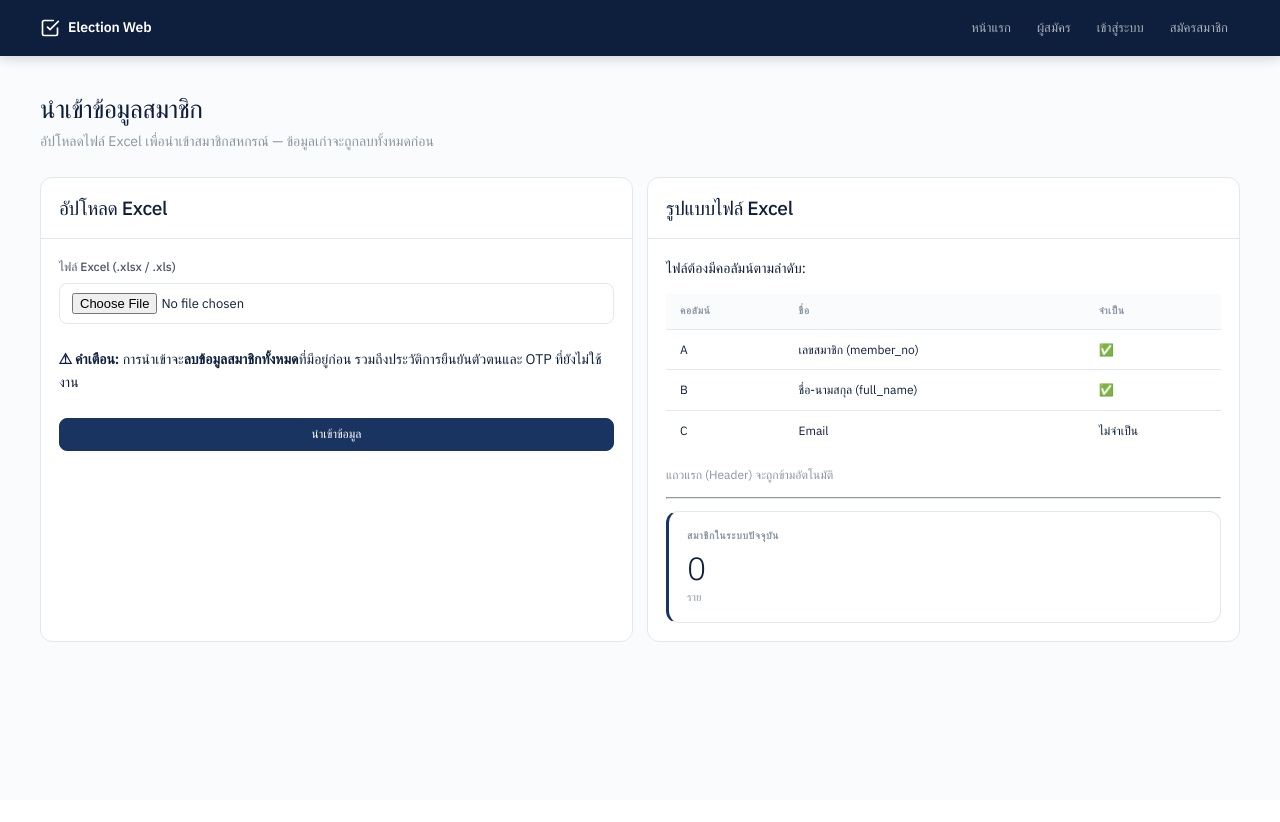
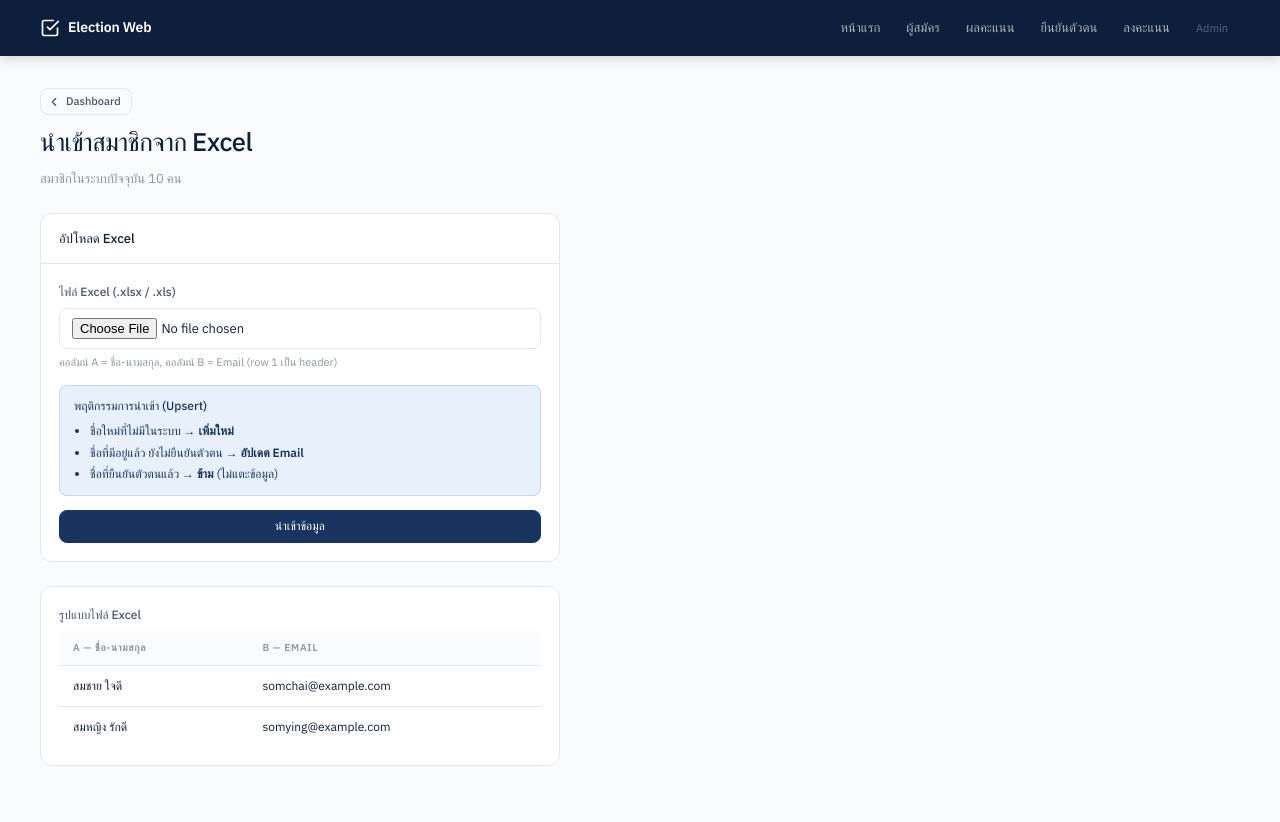
Before and after one commit to Teng-404/EW, a Python web app: template Templates/Admin/import_members.html in a window 1280 px wide. Before the commit the page ends 642 px from the top, so only its background shows below. Run offline with Jinja, Linux system fonts and the light colour scheme; the template is opened without the code that fills it: most values are stand-ins (such as "Sample title", 1, 10 or a date in 2020); some web fonts are replaced.

Commit message:
update app

```diff
--- a/Templates/Admin/import_members.html
+++ b/Templates/Admin/import_members.html
@@ -1,68 +1,58 @@
 {% extends "base.html" %}
-{% block title %}นำเข้าสมาชิก{% endblock %}
+{% block title %}นำเข้าสมาชิก — Admin{% endblock %}
 
 {% block content %}
 <div class="mb-3">
-  <h1>นำเข้าข้อมูลสมาชิก</h1>
-  <p class="text-muted">อัปโหลดไฟล์ Excel เพื่อนำเข้าสมาชิกสหกรณ์ — ข้อมูลเก่าจะถูกลบทั้งหมดก่อน</p>
+  <a href="{{ url_for('admin.dashboard') }}" class="btn btn-ghost btn-sm mb-1" style="padding-left:6px;">
+    <svg style="width:14px;height:14px;fill:none;stroke:currentColor;stroke-width:2;stroke-linecap:round;stroke-linejoin:round" viewBox="0 0 24 24"><polyline points="15 18 9 12 15 6"/></svg>
+    Dashboard
+  </a>
+  <h1>นำเข้าสมาชิกจาก Excel</h1>
+  <p style="font-size:13px; color:var(--text-3); margin-top:4px;">สมาชิกในระบบปัจจุบัน {{ total }} คน</p>
 </div>
 
-<div class="grid-2 gap-3">
+<div class="card mb-3" style="max-width:520px;">
+  <div class="card-header">
+    <span style="font-size:13px; font-weight:500;">อัปโหลด Excel</span>
+  </div>
+  <div class="card-body">
+    <form method="POST" action="{{ url_for('admin.import_members') }}" enctype="multipart/form-data">
+      <input type="hidden" name="csrf_token" value="{{ csrf_token() }}" />
 
-  <!-- Upload Card -->
-  <div class="card">
-    <div class="card-header"><h2>อัปโหลด Excel</h2></div>
-    <div class="card-body">
-      <form method="POST" enctype="multipart/form-data"
-            action="{{ url_for('admin.import_members') }}">
-        <input type="hidden" name="csrf_token" value="{{ csrf_token() }}">
-
-        <div class="mb-3">
-          <label class="form-label">ไฟล์ Excel (.xlsx / .xls)</label>
-          <input type="file" name="file" accept=".xlsx,.xls" class="form-control" required>
+      <div class="form-group">
+        <label>ไฟล์ Excel (.xlsx / .xls)</label>
+        <input type="file" name="file" class="form-control" accept=".xlsx,.xls" required />
+        <div class="form-hint">คอลัมน์ A = ชื่อ-นามสกุล, คอลัมน์ B = Email (row 1 เป็น header)</div>
       </div>
 
-        <div class="alert alert-warning mb-3">
-          <strong>⚠ คำเตือน:</strong> การนำเข้าจะ<strong>ลบข้อมูลสมาชิกทั้งหมด</strong>ที่มีอยู่ก่อน
-          รวมถึงประวัติการยืนยันตัวตนและ OTP ที่ยังไม่ใช้งาน
+      {# Info box #}
+      <div style="background:var(--sky-light); border:1px solid rgba(59,125,216,.2); border-radius:var(--radius); padding:10px 14px; font-size:12px; color:var(--navy-mid); margin-bottom:14px;">
+        <div style="font-weight:500; margin-bottom:4px;">พฤติกรรมการนำเข้า (Upsert)</div>
+        <ul style="margin:0; padding-left:16px; line-height:1.8;">
+          <li>ชื่อใหม่ที่ไม่มีในระบบ → <strong>เพิ่มใหม่</strong></li>
+          <li>ชื่อที่มีอยู่แล้ว ยังไม่ยืนยันตัวตน → <strong>อัปเดต Email</strong></li>
+          <li>ชื่อที่ยืนยันตัวตนแล้ว → <strong>ข้าม</strong> (ไม่แตะข้อมูล)</li>
+        </ul>
       </div>
 
-        <button type="submit" class="btn btn-primary w-100">นำเข้าข้อมูล</button>
+      <button type="submit" class="btn btn-primary btn-block">นำเข้าข้อมูล</button>
     </form>
   </div>
 </div>
 
-  <!-- Info Card -->
-  <div class="card">
-    <div class="card-header"><h2>รูปแบบไฟล์ Excel</h2></div>
-    <div class="card-body">
-      <p class="mb-2">ไฟล์ต้องมีคอลัมน์ตามลำดับ:</p>
-      <table class="table table-sm">
+{# Template download hint #}
+<div class="card" style="max-width:520px;">
+  <div class="card-body" style="font-size:12px; color:var(--text-2);">
+    <div style="font-weight:500; margin-bottom:6px;">รูปแบบไฟล์ Excel</div>
+    <table class="table" style="font-size:12px;">
       <thead>
-          <tr>
-            <th>คอลัมน์</th>
-            <th>ชื่อ</th>
-            <th>จำเป็น</th>
-          </tr>
+        <tr><th>A — ชื่อ-นามสกุล</th><th>B — Email</th></tr>
       </thead>
       <tbody>
-          <tr><td>A</td><td>เลขสมาชิก (member_no)</td><td>✅</td></tr>
-          <tr><td>B</td><td>ชื่อ-นามสกุล (full_name)</td><td>✅</td></tr>
-          <tr><td>C</td><td>Email</td><td>ไม่จำเป็น</td></tr>
+        <tr><td>สมชาย ใจดี</td><td>somchai@example.com</td></tr>
+        <tr><td>สมหญิง รักดี</td><td>somying@example.com</td></tr>
       </tbody>
     </table>
-      <p class="text-muted mt-2" style="font-size:12px;">แถวแรก (Header) จะถูกข้ามอัตโนมัติ</p>
-
-      {% if member_count is not none %}
-      <hr style="border-color:var(--border); margin:12px 0;">
-      <div class="stat-card" style="border-left-color:var(--navy-mid); margin:0;">
-        <div class="stat-label">สมาชิกในระบบปัจจุบัน</div>
-        <div class="stat-value">{{ member_count | default(0) }}</div>
-        <div class="stat-sub">ราย</div>
-      </div>
-      {% endif %}
   </div>
 </div>
-
-</div>
 {% endblock %}
--- a/Templates/base.html
+++ b/Templates/base.html
@@ -26,7 +26,21 @@
       <ul class="navbar-nav">
         <li><a href="{{ url_for('vote.index') }}"          class="nav-link">หน้าแรก</a></li>
         <li><a href="{{ url_for('candidates.list_all') }}" class="nav-link">ผู้สมัคร</a></li>
+        <li><a href="{{ url_for('vote.results') }}"        class="nav-link">ผลคะแนน</a></li>
 
+        {# ── ปุ่มสำหรับสมาชิก (session-based ไม่ใช่ Flask-Login) ── #}
+        {% if session.get('vote_member_id') %}
+          <li>
+            <a href="{{ url_for('vote.ballot') }}" class="nav-link" style="color:#fff;">
+              ลงคะแนน <span class="nav-badge" style="background:var(--green);">●</span>
+            </a>
+          </li>
+        {% else %}
+          <li><a href="{{ url_for('verify.verify_identity') }}" class="nav-link">ยืนยันตัวตน</a></li>
+          <li><a href="{{ url_for('vote.request_otp') }}"       class="nav-link">ลงคะแนน</a></li>
+        {% endif %}
+
+        {# ── Admin (Flask-Login) ── #}
         {% if current_user.is_authenticated %}
           {% if current_user.is_admin %}
             <li>
@@ -38,8 +52,7 @@
           <li><a href="{{ url_for('auth.logout') }}" class="nav-link">ออกจากระบบ</a></li>
           <li><span class="nav-user">{{ current_user.full_name.split()[0] }}</span></li>
         {% else %}
-          <li><a href="{{ url_for('auth.login') }}"    class="nav-link">เข้าสู่ระบบ</a></li>
-          <li><a href="{{ url_for('auth.register') }}" class="nav-link">สมัครสมาชิก</a></li>
+          <li><a href="{{ url_for('auth.login') }}" class="nav-link" style="opacity:.5; font-size:11px;">Admin</a></li>
         {% endif %}
       </ul>
     </div>
--- a/Templates/results.html
+++ b/Templates/results.html
@@ -105,7 +105,7 @@
 
 {% block scripts %}
 <script>
-const OPEN_EXISTS = {{ data | selectattr('election.status', 'equalto', 'open') | list | length > 0 | tojson }};
+const OPEN_EXISTS = {{ (data | selectattr('election.status', 'equalto', 'open') | list | length) > 0 }};
 
 async function fetchResults() {
   try {
--- a/Templates/verify_identity.html
+++ b/Templates/verify_identity.html
@@ -10,7 +10,7 @@
     </div>
 
     <div class="auth-title">ยืนยันตัวตน</div>
-    <div class="auth-sub">ขั้นที่ 1 — กรอก Email ที่ลงทะเบียนไว้กับสหกรณ์</div>
+    <div class="auth-sub">ขั้นที่ 1 — กรอก Email ที่ลงทะเบียนไว้</div>
 
     {% if disabled %}
       <div class="flash warning" role="alert" style="margin-bottom:16px;">
--- a/app.py
+++ b/app.py
@@ -45,11 +45,13 @@ def _register_blueprints(app: Flask) -> None:
     from routes.auth     import auth_bp
     from routes.verify   import verify_bp      # ← ใหม่ (ขั้นที่ 1)
     from routes.vote     import vote_bp
+    from routes.candidates import candidates_bp
     from routes.admin    import admin_bp
 
     app.register_blueprint(auth_bp)
     app.register_blueprint(verify_bp)          # ← /verify, /verify/otp
     app.register_blueprint(vote_bp)            # ← /vote/*, /results/*
+    app.register_blueprint(candidates_bp)      # ← /candidates/*
     app.register_blueprint(admin_bp, url_prefix="/admin")
 
 
```
Also changed, not shown: Routes/admin.py (+11 -5 lines), Routes/vote.py (+9 -0 lines), Templates/Admin/system.html (+14 -3 lines), Templates/index.html (+5 -26 lines), models/candidate.py (+34 -15 lines), models/member.py (+51 -16 lines), models/user.py (+37 -33 lines). Lines whose indentation alone changed are shown as unchanged.
